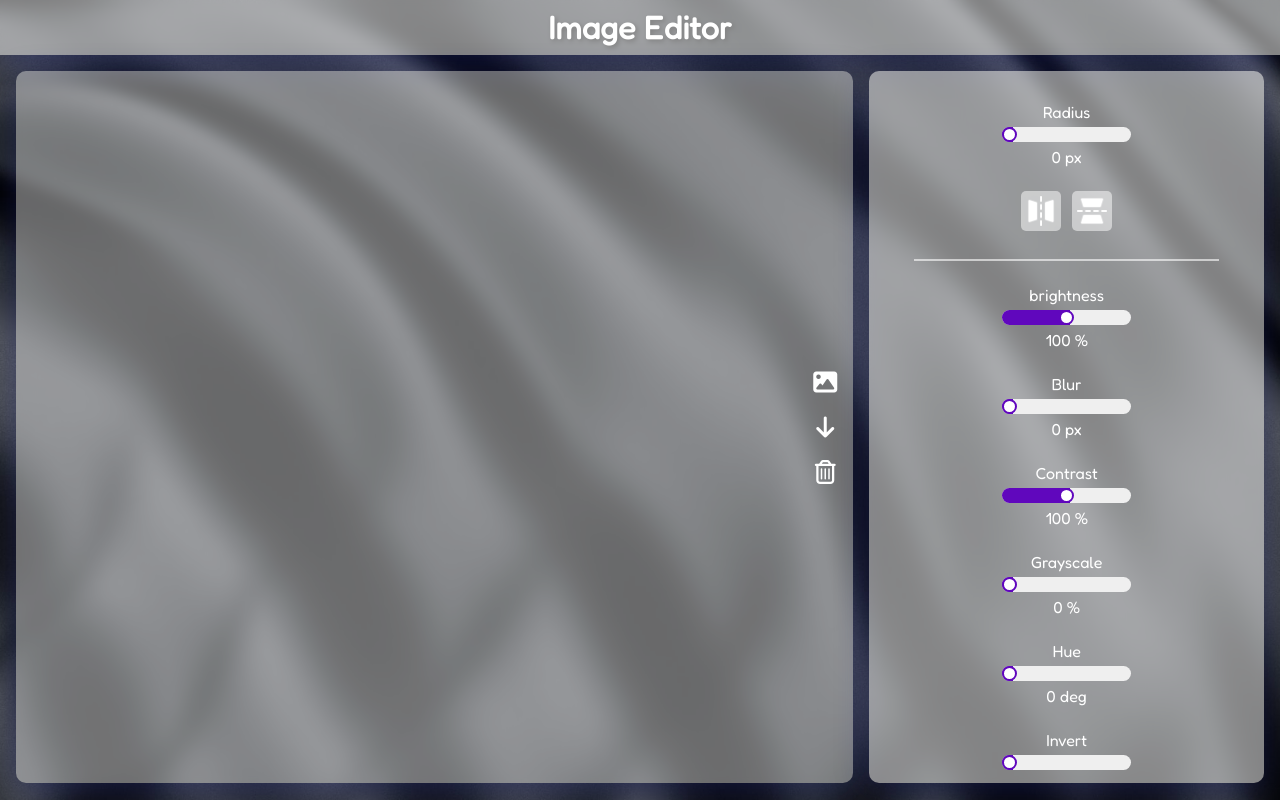
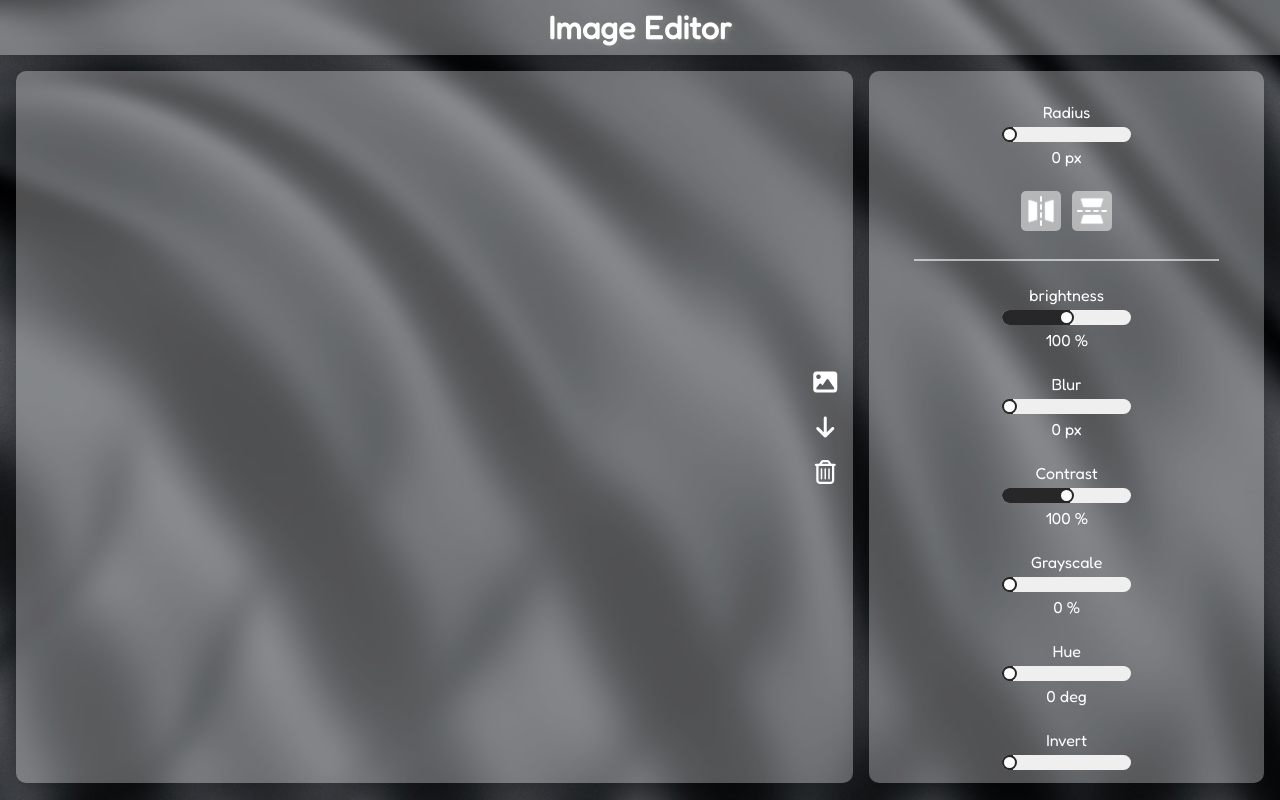
Before and after one commit to matin-rashidi/image-editor, a website: page index.html in a window 1280 px wide. Drawn offline with Linux system fonts and the light colour scheme.

Commit message:
some styles changed

```diff
--- a/styles.css
+++ b/styles.css
@@ -42,8 +42,8 @@ input[type="range"]::-webkit-slider-thumb {
   cursor: ew-resize;
   background: #fff;
   border-radius: 16px;
-  border: 2px solid #6007bd;
-  box-shadow: -84px 0 0 80px #6007bd;
+  border: 2px solid #272727;
+  box-shadow: -84px 0 0 80px #272727;
 }
 
 input[type="range"]::-moz-range-track {
@@ -58,14 +58,14 @@ input[type="range"]::-moz-range-thumb {
   cursor: ew-resize;
   background: #fff;
   border-radius: 16px;
-  border: 2px solid #6007bd;
-  box-shadow: 84px 0 0 80px #6007bd;
+  border: 2px solid #272727;
+  box-shadow: 84px 0 0 80px #272727;
 }
 
 header {
   width: 100%;
-  background: rgba(255, 255, 255, 0.5);
-  box-shadow: 0 8px 32px 0 rgba(31, 38, 135, 0.37);
+  background: rgba(255, 255, 255, 0.3);
+  box-shadow: 0 8px 32px 0 rgba(0, 0, 0, 0.37);
   backdrop-filter: blur(3px);
   -webkit-backdrop-filter: blur(3px);
   text-align: center;
@@ -82,8 +82,8 @@ main {
 }
 
 main aside {
-  background: rgba(255, 255, 255, 0.5);
-  box-shadow: 0 8px 32px 0 rgba(31, 38, 135, 0.37);
+  background: rgba(255, 255, 255, 0.3);
+  box-shadow: 0 8px 32px 0 rgba(0, 0, 0, 0.37);
   backdrop-filter: blur(3px);
   -webkit-backdrop-filter: blur(3px);
   border-radius: 10px;
@@ -92,11 +92,11 @@ main aside {
   margin: 1rem;
   padding: 1.5rem 0;
   border: 7px solid transparent;
-  min-height: 200px;
+  min-height: 500px;
 }
 
 main aside::-webkit-scrollbar {
-  width: 10px;
+  width: 4px;
 }
 
 main aside::-webkit-scrollbar-thumb {
@@ -154,16 +154,16 @@ main aside::-webkit-scrollbar-thumb {
 }
 
 .preview {
-  background: rgba(255, 255, 255, 0.4);
-  box-shadow: 0 8px 32px 0 rgba(31, 38, 135, 0.37);
+  background: rgba(255, 255, 255, 0.3);
+  box-shadow: 0 8px 32px 0 rgba(0, 0, 0, 0.37);
   backdrop-filter: blur(3px);
   -webkit-backdrop-filter: blur(3px);
   border-radius: 10px;
   height: calc(100vh - 5.5rem);
   margin: 1rem 0 1rem 1rem;
   position: relative;
-  min-height: 200px;
   overflow: auto;
+  min-height: 500px;
 }
 
 .imageSection {
@@ -178,7 +178,7 @@ main aside::-webkit-scrollbar-thumb {
   width: 70%;
   height: auto;
   transition: all .2s ease-in-out;
-  max-height: 95%;
+  max-width: 600px;
 }
 
 .uploadSection {
```
